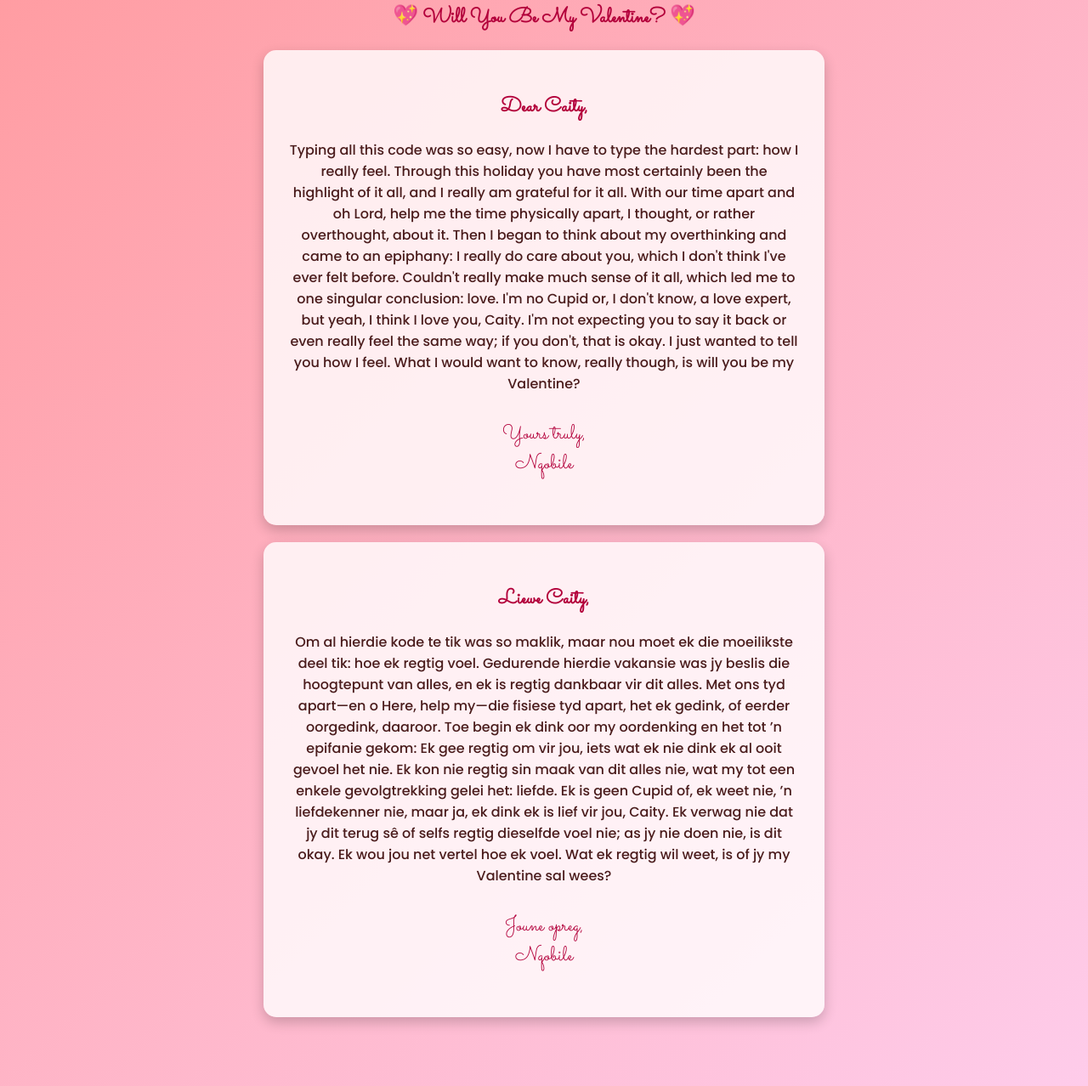
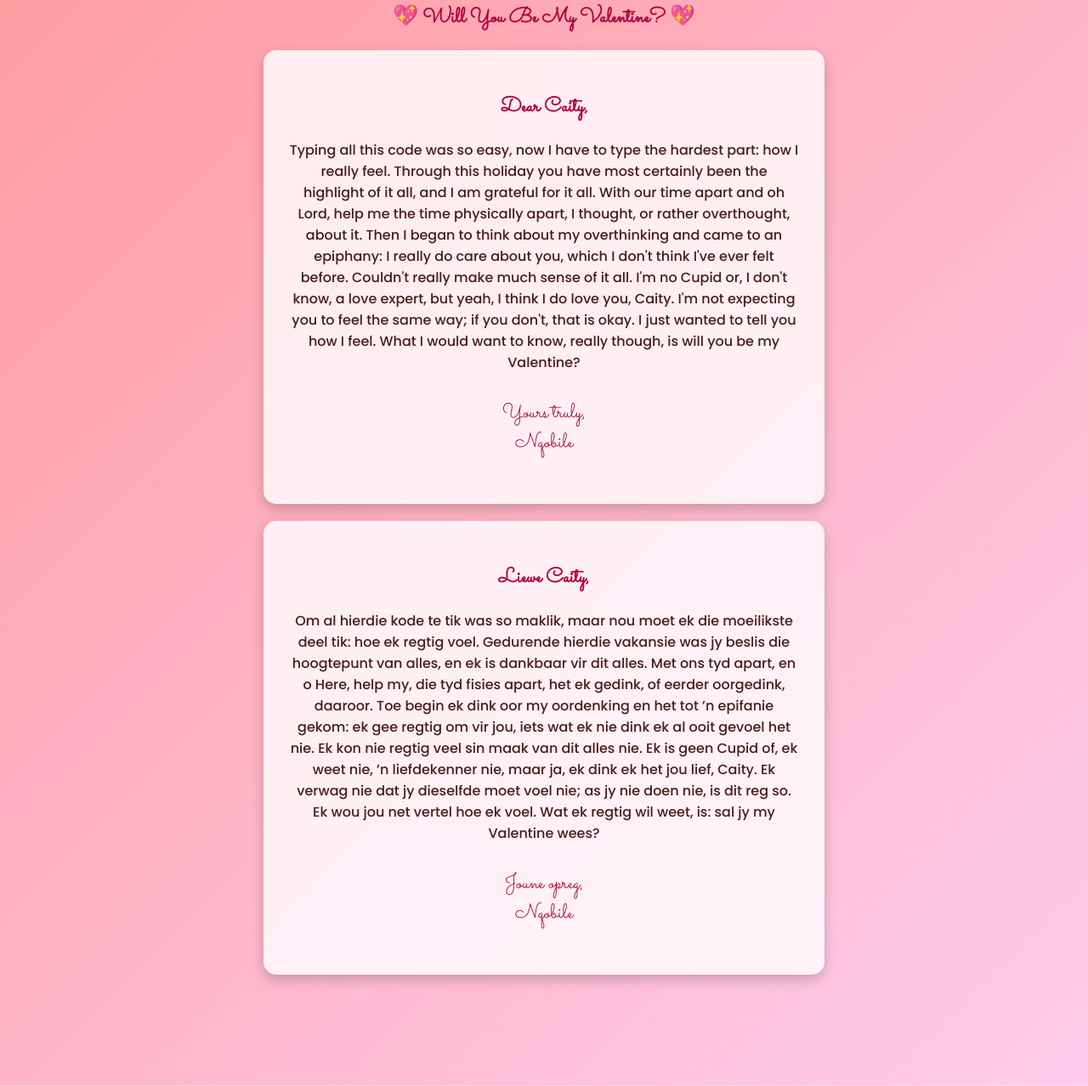
Before and after one commit to Sapster186/Secret_project, a Flask app: page /secret in a window 1280 px wide. Shown: the part 156-1434 px from the top of the page at 85% size. Run offline with Flask 3, Linux system fonts and the light colour scheme.

Commit message:
Start project Implement Bootstrap Template Implement Question 1, 2 and 3 logic Add extra quirks to the code Add the final touches and hangman Ready for deployment!

```diff
--- a/templates/secret.html
+++ b/templates/secret.html
@@ -77,12 +77,12 @@
   <h2>Dear Caity,</h2>
   <p><!-- PLACEHOLDER: Write your heartfelt Valentine’s message here -->
     Typing all this code was so easy, now I have to type the hardest part: how I really feel.
-    Through this holiday you have most certainly been the highlight of it all, and I really
+    Through this holiday you have most certainly been the highlight of it all, and I
     am grateful for it all. With our time apart and oh Lord, help me the time physically apart, I
     thought, or rather overthought, about it. Then I began to think about my overthinking and came
     to an epiphany: I really do care about you, which I don't think I've ever felt before. Couldn't really
-    make much sense of it all, which led me to one singular conclusion: love. I'm no Cupid or, I don't know, a love expert,
-    but yeah, I think I love you, Caity. I'm not expecting you to say it back or even really feel the same way;
+    make much sense of it all. I'm no Cupid or, I don't know, a love expert,
+    but yeah, I think I do love you, Caity. I'm not expecting you to feel the same way;
     if you don't, that is okay. I just wanted to tell you how I feel. What I would want to know,
     really though, is will you be my Valentine?
   </p>
@@ -94,15 +94,14 @@
 <div class="message-box">
   <h2>Liewe Caity,</h2>
   <p>
-    Om al hierdie kode te tik was so maklik, maar nou moet ek die moeilikste deel tik: hoe ek regtig voel.
-    Gedurende hierdie vakansie was jy beslis die hoogtepunt van alles, en ek is regtig
-    dankbaar vir dit alles. Met ons tyd apart—en o Here, help my—die fisiese tyd apart, het ek
-    gedink, of eerder oorgedink, daaroor. Toe begin ek dink oor my oordenking en het tot ’n epifanie gekom:
-    Ek gee regtig om vir jou, iets wat ek nie dink ek al ooit gevoel het nie. Ek kon nie regtig
-    sin maak van dit alles nie, wat my tot een enkele gevolgtrekking gelei het: liefde. Ek is geen Cupid of, ek weet nie, ’n liefdekenner nie,
-    maar ja, ek dink ek is lief vir jou, Caity. Ek verwag nie dat jy dit terug sê of selfs regtig dieselfde voel nie;
-    as jy nie doen nie, is dit okay. Ek wou jou net vertel hoe ek voel. Wat ek regtig wil weet,
-    is of jy my Valentine sal wees?
+Om al hierdie kode te tik was so maklik, maar nou moet ek die moeilikste deel tik: hoe ek regtig voel.
+Gedurende hierdie vakansie was jy beslis die hoogtepunt van alles, en ek is dankbaar vir dit alles.
+    Met ons tyd apart, en o Here, help my, die tyd fisies apart, het ek gedink, of eerder oorgedink, daaroor.
+    Toe begin ek dink oor my oordenking en het tot ’n epifanie gekom: ek gee regtig om vir jou,
+    iets wat ek nie dink ek al ooit gevoel het nie. Ek kon nie regtig veel sin maak van dit alles nie.
+    Ek is geen Cupid of, ek weet nie, ’n liefdekenner nie, maar ja, ek dink ek het jou lief, Caity.
+    Ek verwag nie dat jy dieselfde moet voel nie; as jy nie doen nie, is dit reg so. Ek wou jou net vertel hoe ek voel.
+    Wat ek regtig wil weet, is: sal jy my Valentine wees?
   </p>
     <p style="margin-top:30px; font-family:'Sacramento', cursive; font-size:1.5rem; color:#b3003b;">
     Joune opreg,<br>
```
